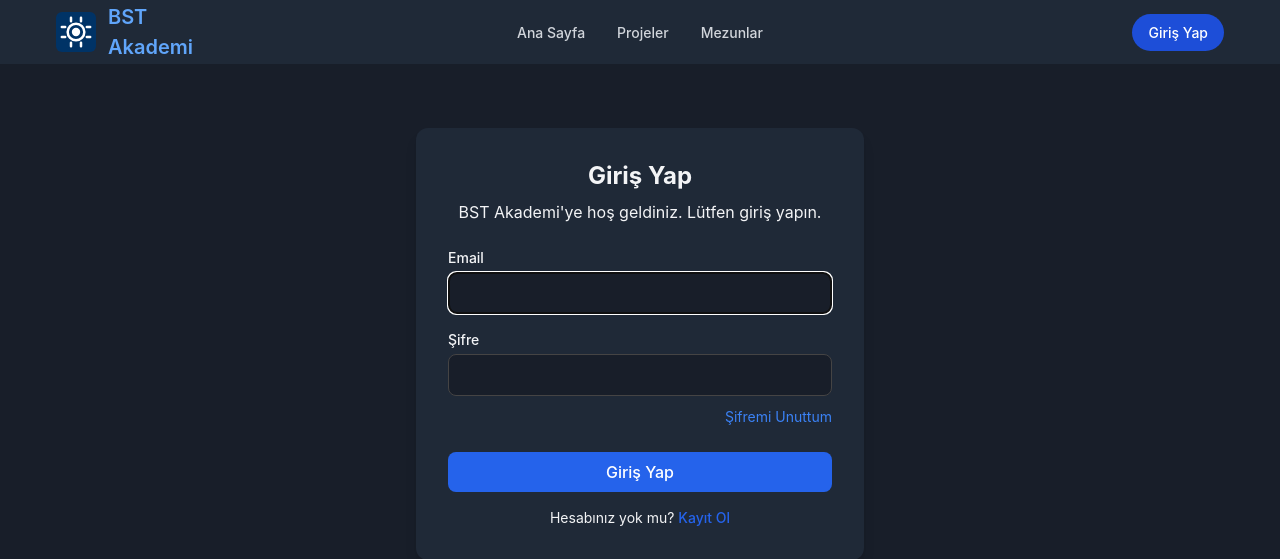
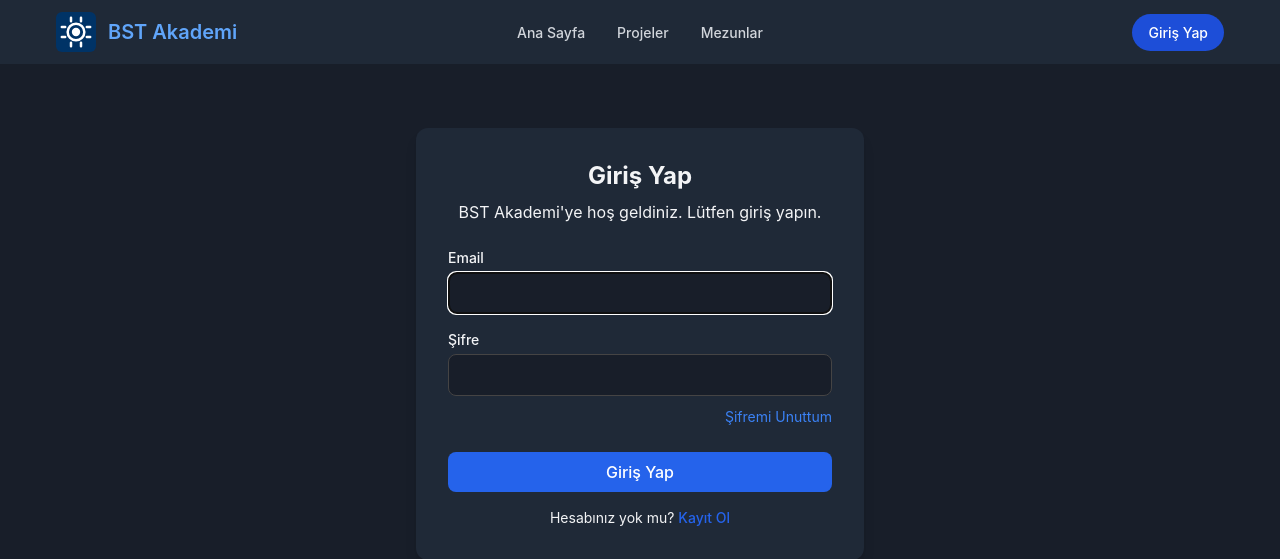
Before and after one commit to aziz-mevlana/bst-portal, a Django app: page /accounts/login/?next=/accounts/profile/ in a window 1280 px wide. Shown: the top 559 px of the page. Run offline with Django 5.2, Linux system fonts and the light colour scheme.

Commit message:
fix navbar icon nonwrap

```diff
--- a/static/css/style.css
+++ b/static/css/style.css
@@ -138,15 +138,21 @@ header.scrolled {
     flex-shrink: 0;
 }
 
-/* Alternative: force both sides to have equal width when logged out */
-body:not(.user-logged-in) .nav-logo {
-    width: 100px;
-}
-
-body:not(.user-logged-in) .nav-actions {
-    width: 100px;
-    display: flex;
-    justify-content: flex-end;
+/* When logged out on desktop, center nav-links by using grid layout */
+@media (min-width: 768px) {
+    body:not(.user-logged-in) .nav-content:not(.user-logged-in) {
+        display: grid;
+        grid-template-columns: 1fr auto 1fr;
+        align-items: center;
+    }
+
+    body:not(.user-logged-in) .nav-links {
+        justify-self: center;
+    }
+
+    body:not(.user-logged-in) .nav-actions {
+        justify-self: end;
+    }
 }
 
 .bg-thema {
@@ -184,6 +190,7 @@ body:not(.user-logged-in) .nav-actions {
     font-weight: 600;
     color: #60a5fa;
     transition: color 0.2s;
+    white-space: nowrap;
 }
 
 /* Responsive brand text - hidden below 320px, visible above */
```
